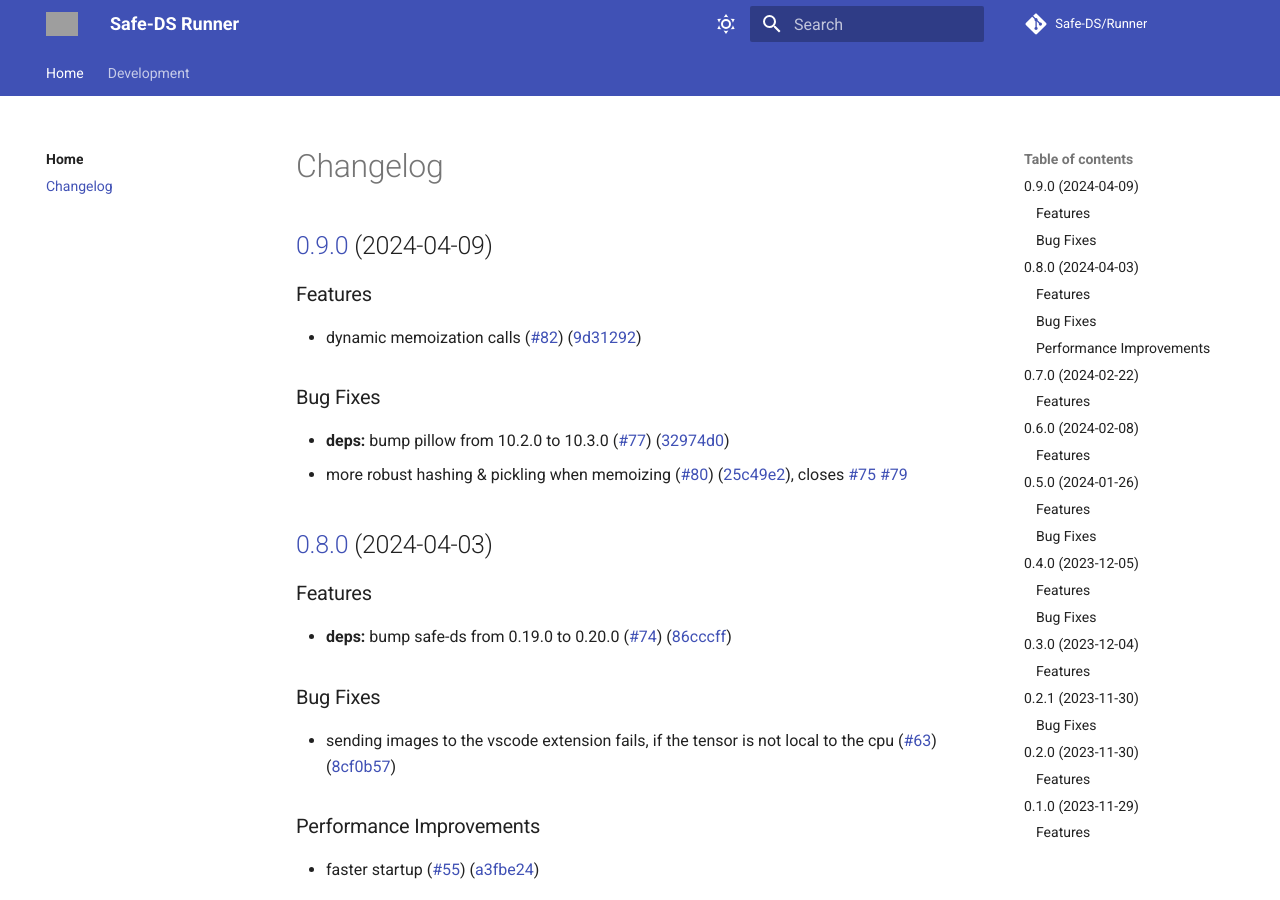
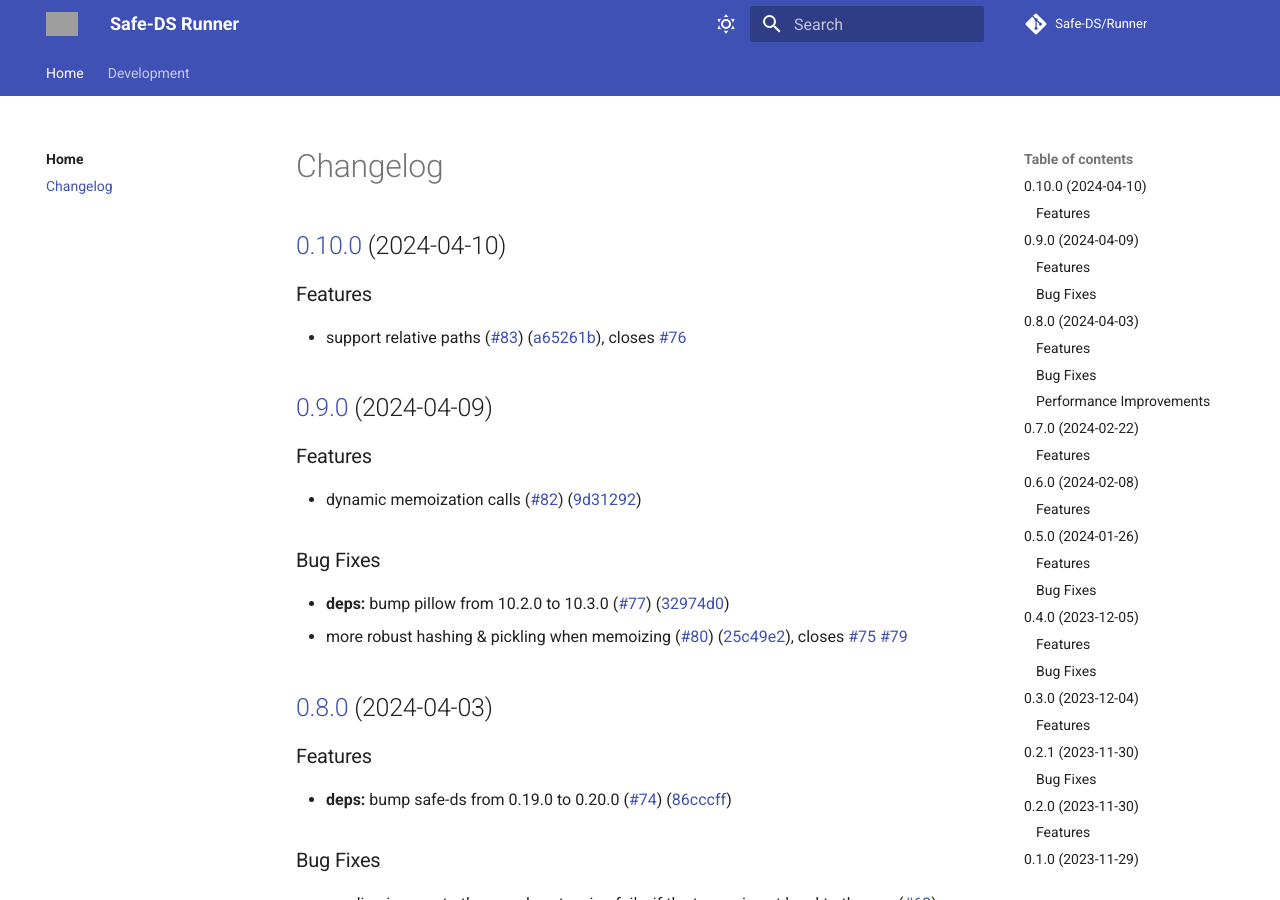
Before and after one commit to Safe-DS/Runner, an MkDocs documentation site: the page built from docs/CHANGELOG.md, in a window 1280 px wide and 900 px high. Built offline with MkDocs 1.6.1 and Material for MkDocs 9.7.7, drawn with Linux system fonts in a browser that asks for light colours; comment, search, counter and statistics services are not loaded; grey boxes are pictures that could not be loaded.

Commit message:
chore(release): 0.10.0 [skip ci]
## [0.10.0](https://github.com/Safe-DS/Runner/compare/v0.9.0...v0.10.0) (2024-04-10)

### Features

* support relative paths ([#83](https://github.com/Safe-DS/Runner/issues/83)) ([a65261b](https://github.com/Safe-DS/Runner/commit/a65261b5b1e71c1949a6feb352d9ea435952a3e6)), closes [#76](https://github.com/Safe-DS/Runner/issues/76)

```diff
--- a/docs/CHANGELOG.md
+++ b/docs/CHANGELOG.md
@@ -1,3 +1,10 @@
+## [0.10.0](https://github.com/Safe-DS/Runner/compare/v0.9.0...v0.10.0) (2024-04-10)
+
+
+### Features
+
+* support relative paths ([#83](https://github.com/Safe-DS/Runner/issues/83)) ([a65261b](https://github.com/Safe-DS/Runner/commit/a65261b5b1e71c1949a6feb352d9ea435952a3e6)), closes [#76](https://github.com/Safe-DS/Runner/issues/76)
+
 ## [0.9.0](https://github.com/Safe-DS/Runner/compare/v0.8.0...v0.9.0) (2024-04-09)
 
 
--- a/pyproject.toml
+++ b/pyproject.toml
@@ -1,6 +1,6 @@
 [tool.poetry]
 name = "safe-ds-runner"
-version = "0.9.0"
+version = "0.10.0"
 description = "Execute Safe-DS programs that were compiled to Python."
 authors = ["Lars Reimann <mail@larsreimann.com>"]
 license = "MIT"
```
